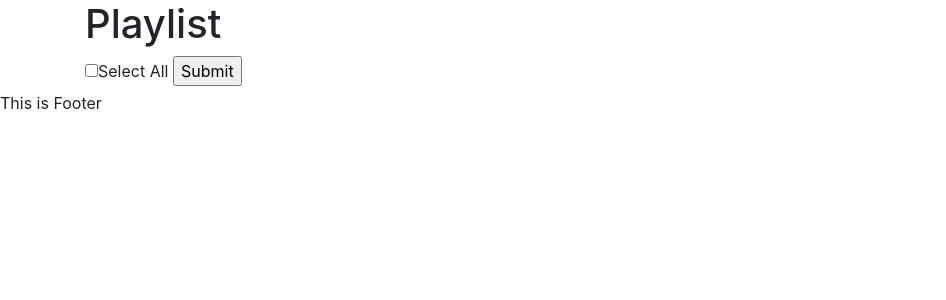
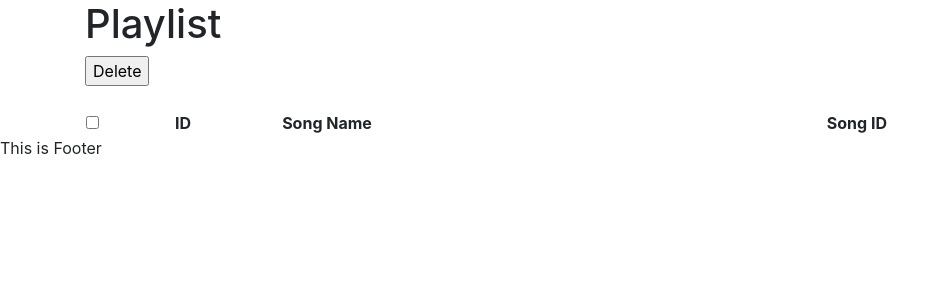
Before and after one commit to Spotimania/Spotimania, a Flask app: page /process in a window 1280 px wide. Shown: the part 24-324 px from the top of the page, without its empty margins (0-946 px from the left). Run offline with Flask 2, Linux system fonts and the light colour scheme; data that the repository does not hold is empty; some libraries are stand-ins or nearby versions.

Commit message:
table view of data

```diff
--- a/app/routes.py
+++ b/app/routes.py
@@ -104,9 +104,9 @@ def addSong():
         newSong = Playlist(songName=songName, songID=songID,prevURL=prevURL)
         db.session.add(newSong)
         db.session.commit()
-        checkboxval = request.form.get('songName')
 
-        return str(checkboxval)
+
+        return 'Added song!'
     else:
         results = Playlist.query.all()
         return render_template('process.html', title='Songs', results=results)
--- a/app/templates/process.html
+++ b/app/templates/process.html
@@ -1,4 +1,5 @@
 {% extends 'layout.html' %} {% block content %}
+
 <script language="JavaScript">
 function toggle(source) {
   checkboxes = document.getElementsByName('songName');
@@ -8,17 +9,28 @@ function toggle(source) {
 }
 </script>
 <h1>Playlist</h1>
+<table style="width:100%">
+	<tr>
+		<td><input type="checkbox" name='selectAll' onClick="toggle(this)"/></td>
+	    <th>ID</th>
+	    <th>Song Name</th>
+	    <th>Song ID</th>
+    <tr>
 	<form id="songForm" action = "/handle_data" method = "POST" onsubmit="setTimeout(function () { window.location.reload(); }, 10)">
-	<input type="checkbox" name='selectAll' onClick="toggle(this)"/><label for="selectAll">Select All</label> <input type="submit"><br>
+	 <input type="submit" value="Delete"><br><br>
     {% for r in results %}
+    <tr>
+	    <td><input type="checkbox" name="songName" value='{{ r.songName }}'></td>
+	    <td>{{ r.id }}</td>
+	    <td><label for="songName">{{ r.songName }}</label></td>
+	    <td> {{ r.songID }}</td>
 
-    <input type="checkbox" name="songName" value='{{ r.songName }}'>
-  	<label for="songName">Song Name: {{ r.songName }}</label>
-    <p>ID: {{ r.id }}<br>Song ID: {{ r.songID }}<br> </p>
-    <br>
+
+    </tr>
+
     {% endfor %}
     </form>
-
+</table>
 
 
 {% endblock %}
```
